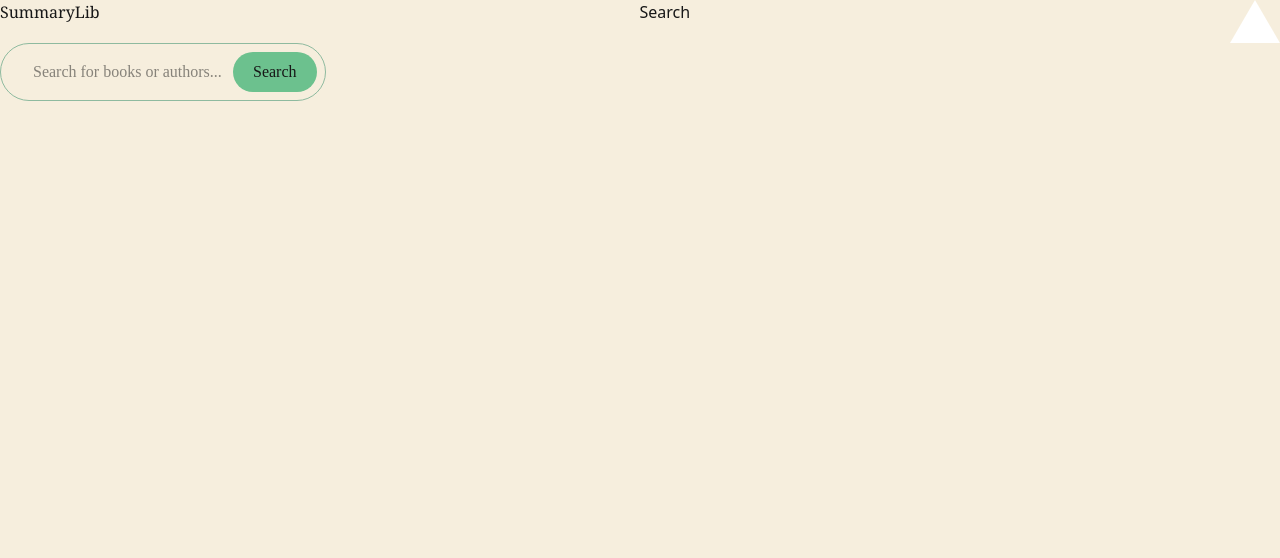
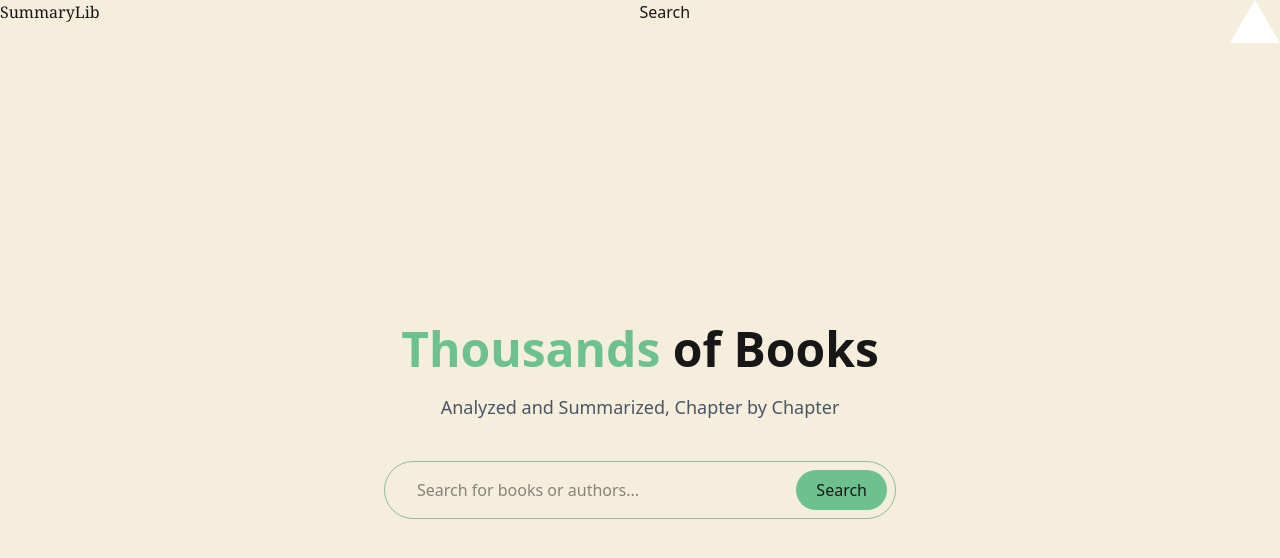
Before and after one commit to flavianz/summarylib, a Next.js app: page / in a window 1280 px wide. Shown: the top 558 px of the page. Built offline with nearby package versions, Linux system fonts and the light colour scheme.

Commit message:
update home page with nicer design

```diff
--- a/app/layout.tsx
+++ b/app/layout.tsx
@@ -27,16 +27,22 @@ export default function RootLayout({
 }>) {
     return (
         <html lang="en">
-        <head><AdSense pId={"1921734779513180"}/></head>
+            <head>
+                <AdSense pId={"1921734779513180"}/>
+            </head>
             <body
                 className={`${geistSans.variable} ${geistMono.variable} antialiased flex flex-col h-screen`}
             >
                 <div className={"flex flex-row justify-between"}>
                     <p className="font-serif">SummaryLib</p>
-            <div><p>Search</p></div>
-            <div><Image src="/vercel.svg" alt="Dummy img" width={50} height={50}/></div>
+                    <div>
+                        <p>Search</p>
                     </div>
-        <div className="flex">{children}</div>
+                    <div>
+                        <Image src="/vercel.svg" alt="Dummy img" width={50} height={50}/>
+                    </div>
+                </div>
+                <div className="flex-1 h-[100%] flex w-screen">{children}</div>
             </body>
         </html>
     );
--- a/app/page.tsx
+++ b/app/page.tsx
@@ -1,9 +1,12 @@
 import SearchInput from "@/app/SearchInput";
+import React from "react";
 
 export default function Home() {
     return (
-        <main className="flex justify-center">
-            <SearchInput/>
-        </main>
+        <div className={"flex flex-1 flex-col justify-center items-center"}>
+            <h1 className="font-bold text-5xl mb-5"><span className="text-[var(--primary)]">Thousands</span> of Books</h1>
+            <h3 className="text-gray-600 text-lg mb-10">Analyzed and Summarized, Chapter by Chapter</h3>
+            <div className="w-[40%] "><SearchInput/></div>
+        </div>
     );
 }
```
Lines whose indentation alone changed are shown as unchanged.
